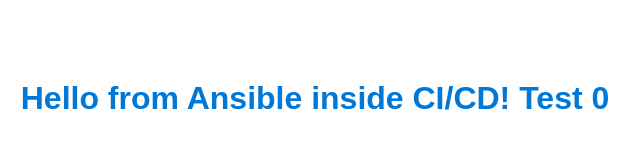
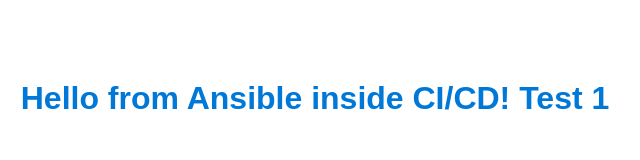
Before and after one commit to vmykhailyk/mynginx, a plain HTML site: page index.html in a window 1280 px wide. Shown: the full height of the page, 325-965 px from the left. Drawn offline with Linux system fonts and the light colour scheme.

Commit message:
Update test message in index.html

```diff
--- a/index.html
+++ b/index.html
@@ -9,6 +9,6 @@
   </style>
 </head>
 <body>
-  <h1>Hello from Ansible inside CI/CD! Test 0</h1>
+  <h1>Hello from Ansible inside CI/CD! Test 1</h1>
 </body>
 </html>
```
